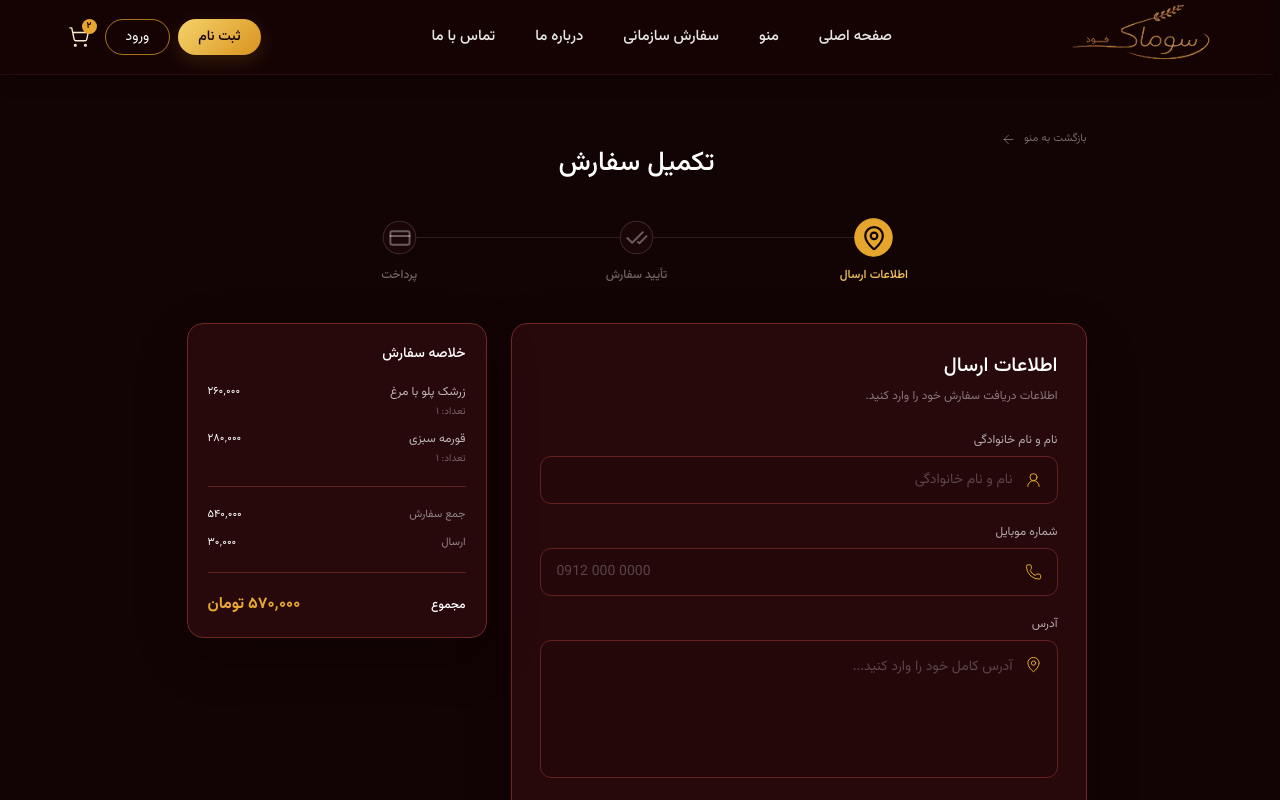
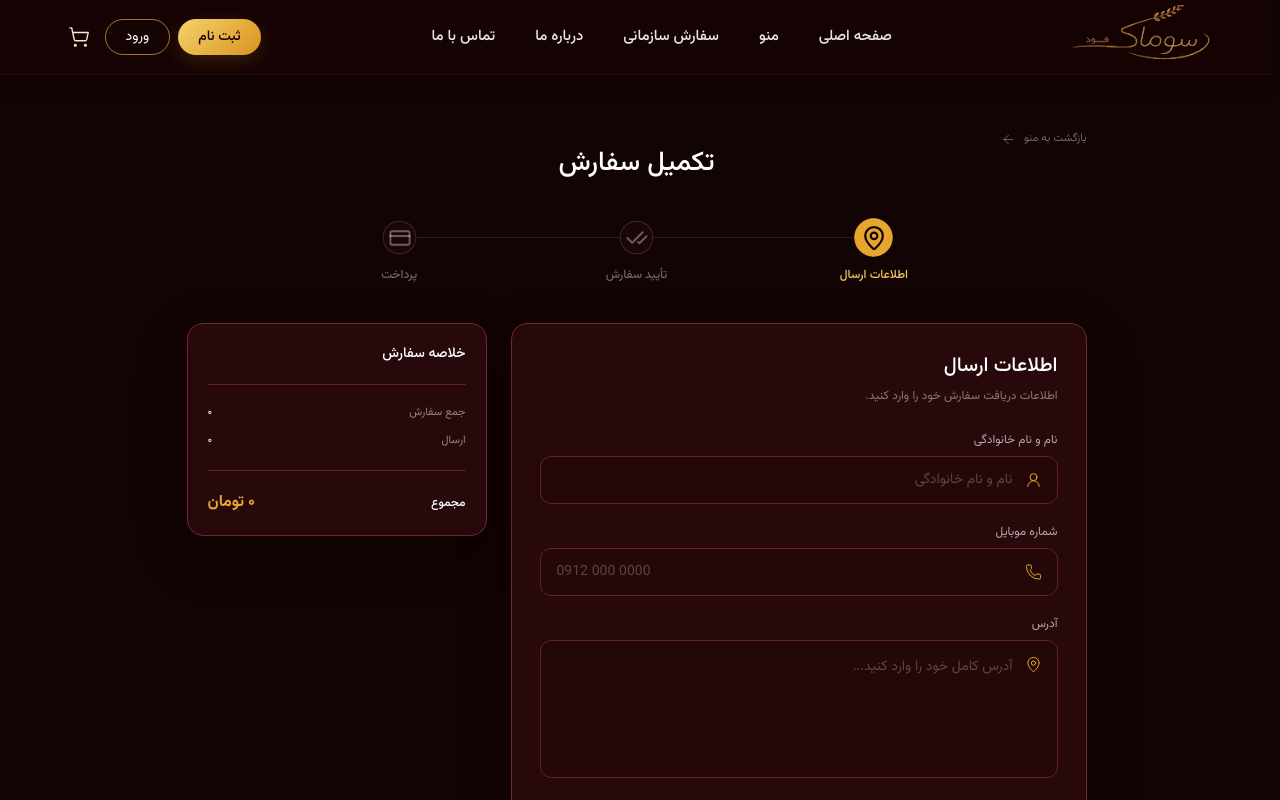
Before and after one commit to AmirMahidEs/soomak-food, a React (Vite) app: page /checkout in a window 1280 px wide. Shown: the top 800 px of the page. Built offline with nearby package versions, Linux system fonts and the light colour scheme.

Commit message:
style: comment out initialItems in cartSlice for clarity and future reference

```diff
--- a/src/features/cart/cartSlice.js
+++ b/src/features/cart/cartSlice.js
@@ -3,20 +3,20 @@ import { createSlice } from "@reduxjs/toolkit";
 const STORAGE_KEY = "somak-food-cart";
 
 const initialItems = [
-  {
-    id: "zereshk-polo-morgh",
-    title: "زرشک پلو با مرغ",
-    price: 260000,
-    image: null,
-    quantity: 1,
-  },
-  {
-    id: "ghorme-sabzi",
-    title: "قورمه سبزی",
-    price: 280000,
-    image: null,
-    quantity: 1,
-  },
+  // {
+  //   id: "zereshk-polo-morgh",
+  //   title: "زرشک پلو با مرغ",
+  //   price: 260000,
+  //   image: null,
+  //   quantity: 1,
+  // },
+  // {
+  //   id: "ghorme-sabzi",
+  //   title: "قورمه سبزی",
+  //   price: 280000,
+  //   image: null,
+  //   quantity: 1,
+  // },
 ];
 
 function loadCart() {
```
